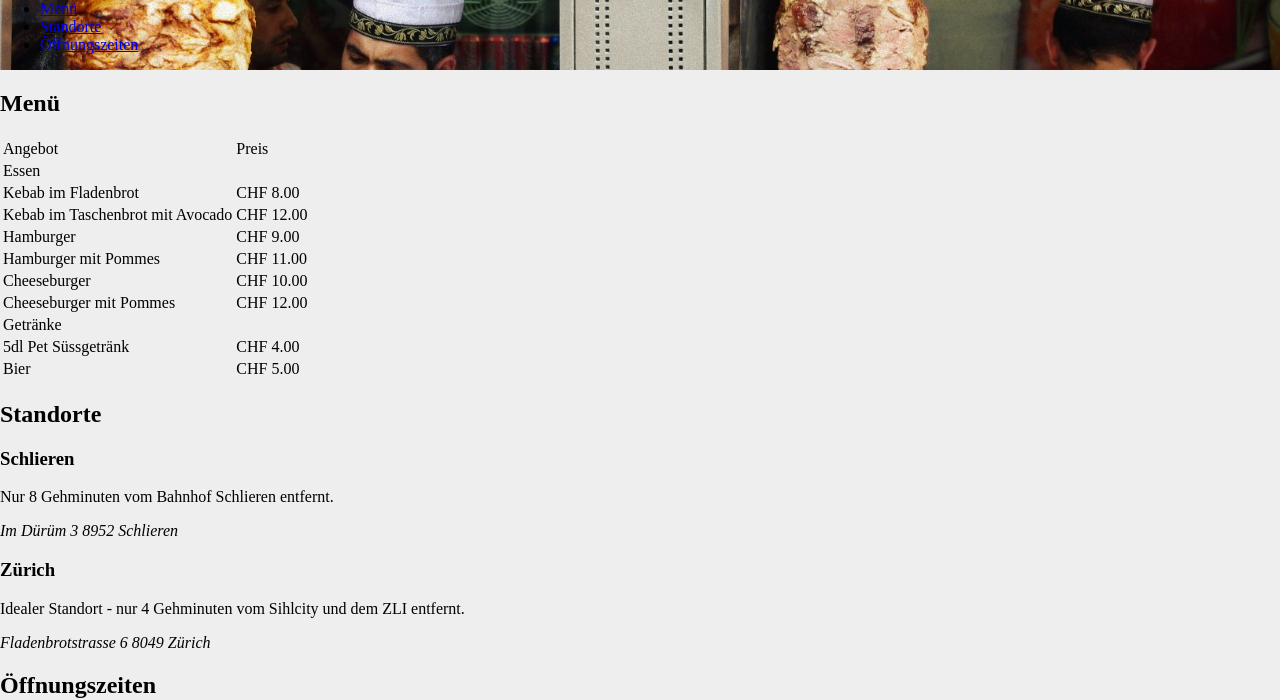
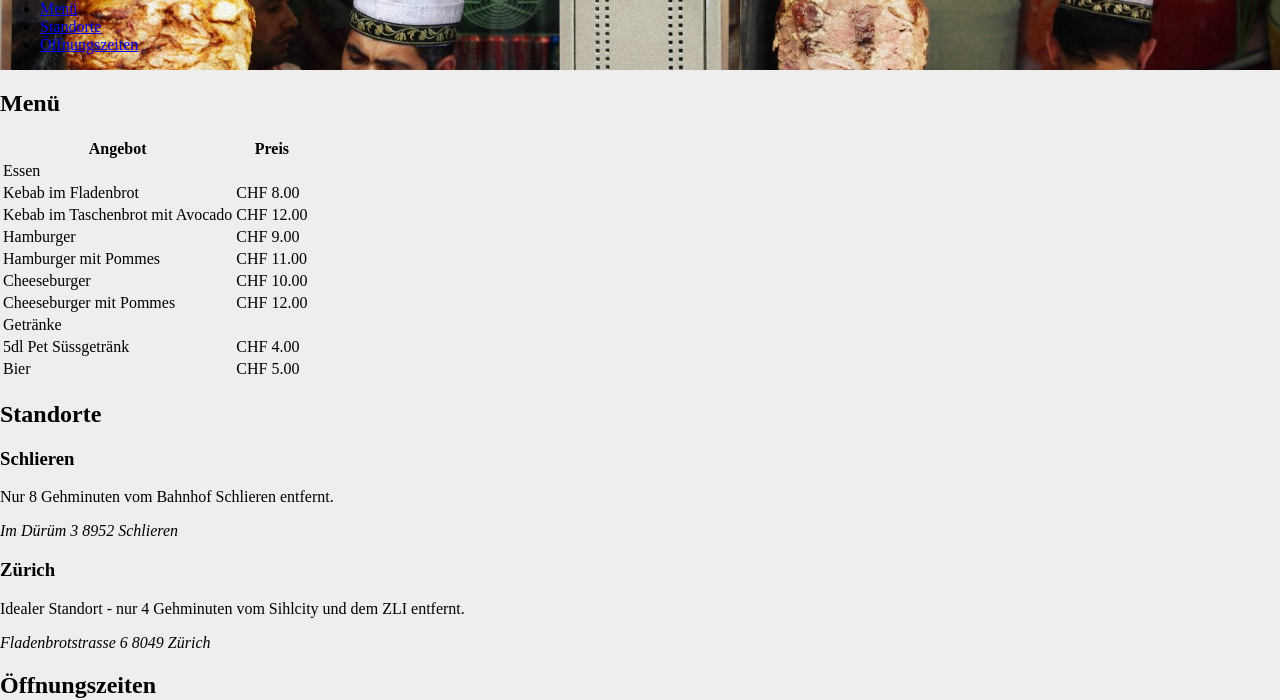
Before and after one commit to noahburren/HTML-CSS, a plain HTML site: page uebung-5.2/abakebabra.html in a window 1280 px wide. Shown: the part 110-810 px from the top of the page. Drawn offline with Linux system fonts and the light colour scheme.

Commit message:
corrections

```diff
--- a/uebung-5.2/abakebabra.html
+++ b/uebung-5.2/abakebabra.html
@@ -1,5 +1,4 @@
 <!DOCTYPE html>
-<html>
   <head>
     <meta charset="utf-8" />
     <title>Abakebabra</title>
@@ -31,10 +30,11 @@
       <section id="menu">
         <h2>Menü</h2>
         <table>
+            <caption></caption>
           <thead>
             <tr>
-              <td>Angebot</td>
-              <td>Preis</td>
+              <th>Angebot</th>
+              <th>Preis</th>
             </tr>
           </thead>
           <tbody>
```
